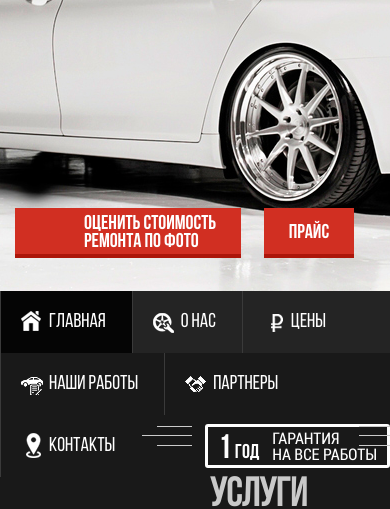
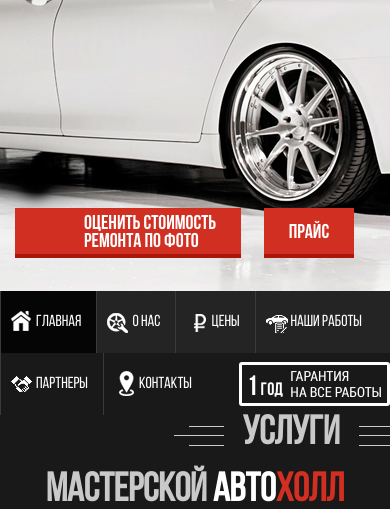
Before and after one commit to AlexLazareva/autoholl, a plain HTML site: page index.html in a window 390 px wide. Shown: the part 353-862 px from the top of the page. Drawn offline with Linux system fonts and the light colour scheme.

Commit message:
Проделана адаптация на 1200, 992 и 768 брейк-поинты. Необходимо адаптировать блок после хедера

```diff
--- a/css/media.css
+++ b/css/media.css
@@ -2,17 +2,63 @@
 
 /* Large Devices, Wide Screens */
 @media only screen and (max-width : 1200px) {
-
+	.top_mnu a{
+		background-position: 10px 20px;
+		padding: 0 15px 0 35px;
+	}
+	.top_mnu li:nth-child(2) a{
+		background-position: 10px -48px;
+	}
+	.top_mnu li:nth-child(3) a{
+		background-position: 18px -117px;
+	}
+	.top_mnu li:nth-child(4) a{
+		background-position: 10px -187px;
+	}
+	.top_mnu li:nth-child(5) a{
+		background-position: 10px -260px;
+	}
+	.top_mnu li:nth-child(6) a{
+		background-position: 12px -335px;
+	}
 }
 
 /* Medium Devices, Desktops */
 @media only screen and (max-width : 992px) {
-
+	.top_mnu a{
+		font-size: 16px;
+	}
+	.garanty{
+		font-size: 14px;
+		padding: 3px 5px;
+	}
+	.w_left span{
+		font-size: 28px;
+	}
+	.w_left{
+		font-size: 18px;
+    	margin: 12px 5px 0 0;
+	}
+	.mc_item_wrap{
+		margin-left: 40px;
+		margin-top: 30px;
+	}
+	/*.mc_item_wrap:nth-child(4){
+		margin-left: 0;
+	}*/
+	.sb_header h2{
+		text-align: center;
+	}
+	.sb_header.button_cont{
+		text-align: center;
+	}
 }
 
 /* Small Devices, Tablets */
 @media only screen and (max-width : 768px) {
-
+	.sb_header {
+    	text-align: center;
+	}
 }
 
 /* Extra Small Devices, Phones */
```
